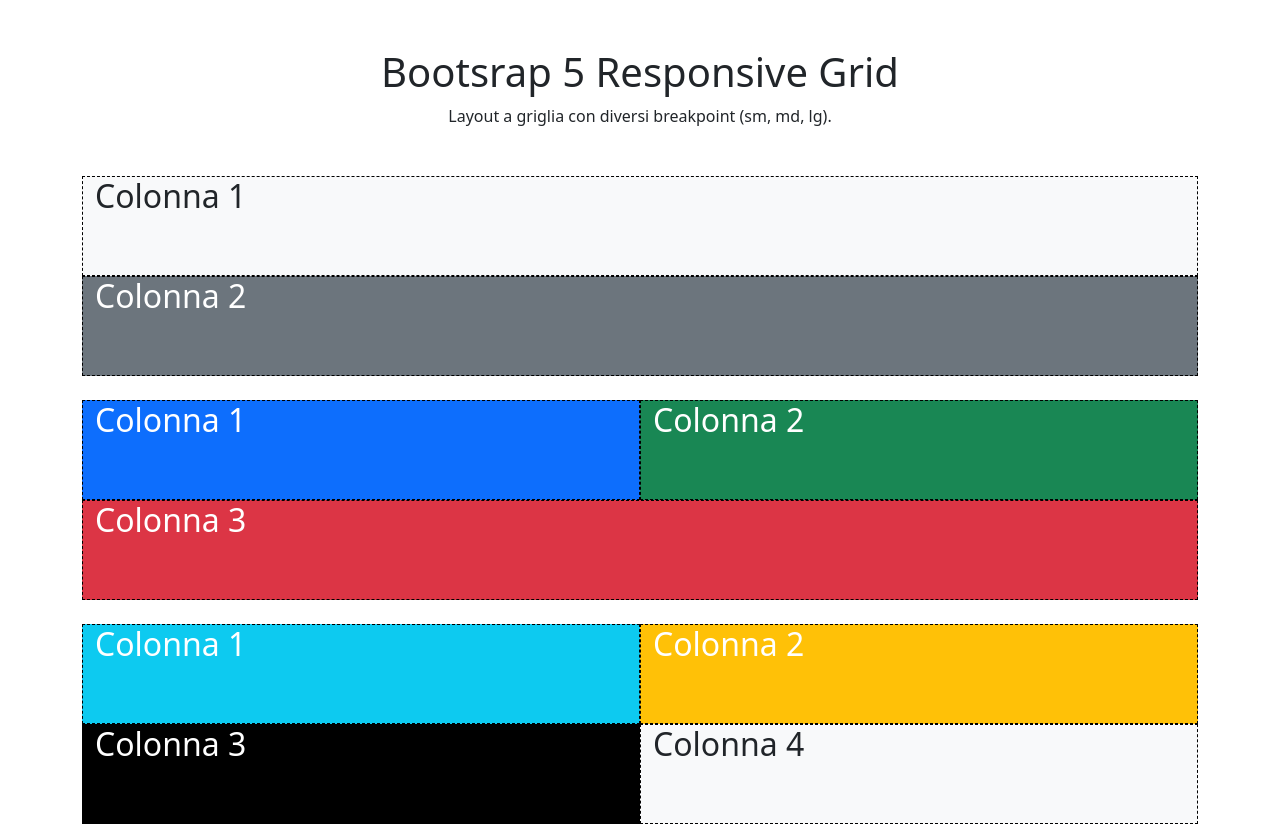
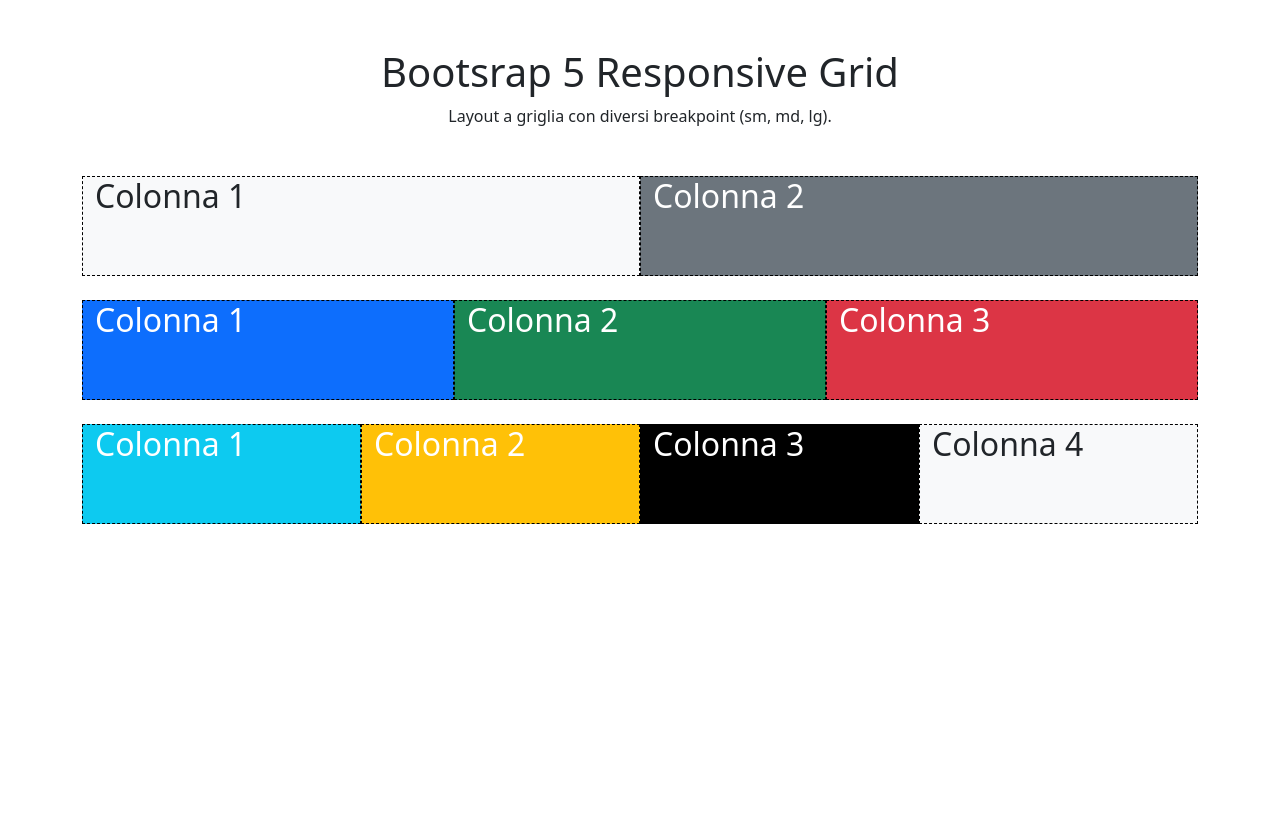
Before and after one commit to AlessandroSottosanti/htmlcss-bootstrap-layout, a plain HTML site: page index.html in a window 1280 px wide. After the commit the page ends 800 px from the top, so only its background shows below. Drawn offline with nearby package versions, Linux system fonts and the light colour scheme.

Commit message:
feat: tablet layout

```diff
--- a/index.html
+++ b/index.html
@@ -14,7 +14,7 @@
         <div class="container mt-5">
 
 
-            <div class="container">
+            <div class="container md-gx-5">
                 <div class="text-center mb-5">
                     <h1>Bootsrap 5 Responsive Grid</h1>
                     <p>Layout a griglia con diversi breakpoint (sm, md, lg).</p>
@@ -22,38 +22,38 @@
 
 
                 <div class="row mb-4">
-                    <div class="col-12 bg-light">
+                    <div class="col-12 col-md-6 bg-light">
                         <h2>Colonna 1</h2>
                     </div>
-                    <div class="col-12 bg-secondary text-white">
+                    <div class="col-12 col-md-6 bg-secondary text-white">
                         <h2>Colonna 2</h2>
                     </div>
                 </div>
 
                 <div class="row  text-white mb-4">
-                    <div class="col-6 bg-primary ">
+                    <div class="col-6 col-md-4 bg-primary ">
                         <h2>Colonna 1</h2>
                     </div>
-                    <div class="col-6 bg-success">
+                    <div class="col-6 col-md-4 bg-success">
                         <h2>Colonna 2</h2>
                     </div>
-                    <div class="col-12 bg-danger">
+                    <div class="col-12 col-md-4 bg-danger">
                         <h2>Colonna 3</h2>
                     </div>
                 </div>
 
 
                 <div class="row">
-                    <div class="col-6 bg-info text-white">
+                    <div class="col-6 col-md-3 bg-info text-white">
                         <h2>Colonna 1</h2>
                     </div>
-                    <div class="col-6 bg-warning text-white">
+                    <div class="col-6 col-md-3 bg-warning text-white">
                         <h2>Colonna 2</h2>
                     </div>
-                    <div class="col-6 bg-black text-white">
+                    <div class="col-6 col-md-3 bg-black text-white">
                         <h2>Colonna 3</h2>
                     </div>
-                    <div class="col-6 bg-light">
+                    <div class="col-6 col-md-3 bg-light">
                         <h2>Colonna 4</h2>
                     </div>
                 </div>
```
